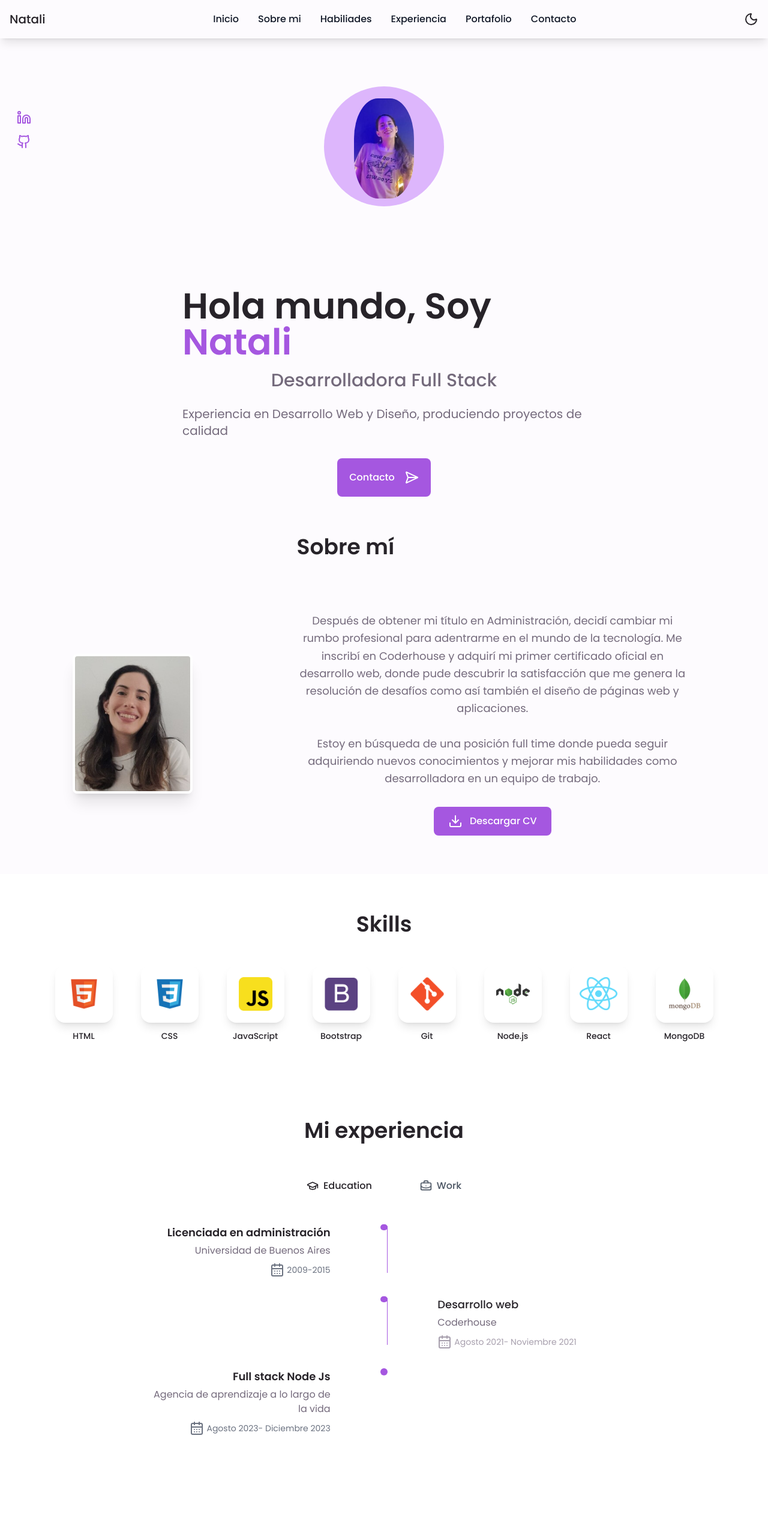
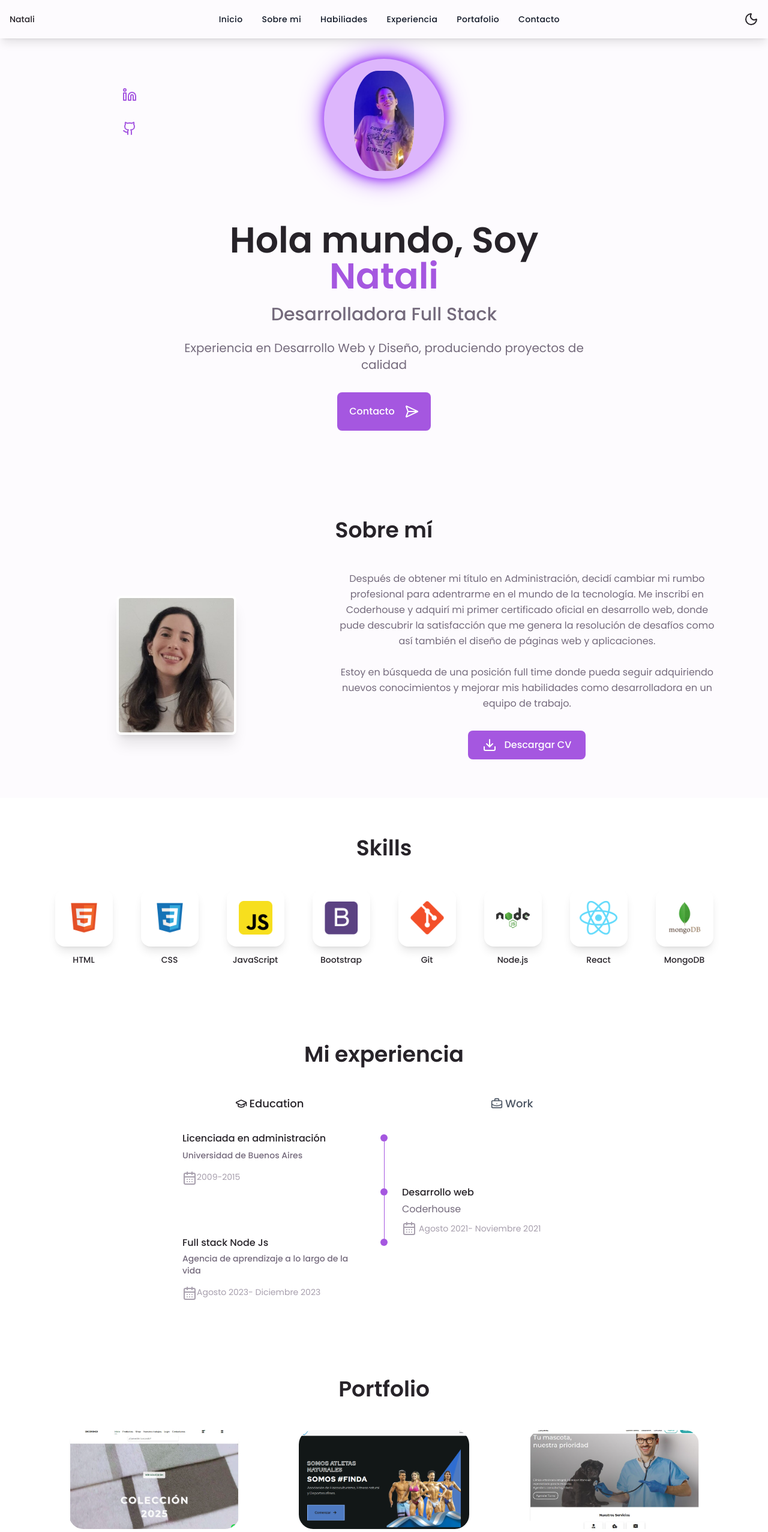
Before and after one commit to natalischwartz/Portfolio-Natali-Schwartz, a React (Vite) app: page / in a window 1280 px wide. Shown: the top 2554 px of the page at 60% size. Built offline with nearby package versions, Linux system fonts and the light colour scheme.

Commit message:
add media queries

```diff
--- a/src/components/About.jsx
+++ b/src/components/About.jsx
@@ -3,10 +3,10 @@ import { Download } from 'lucide-react';
 
 const About = () => {
   return (
-    <section id="about" className="about section py-16 bg-body-color dark:bg-dark-body-color">
-      <div className="container flex flex-col justify-center items-center gap-8 max-w-6xl">
+    <section id="about" className="about section py-16 bg-body-color dark:bg-dark-container-color">
+      <div className="container mx-auto px-4 max-w-6xl">
         <div className="text-center mb-12">
-          <h2 className="text-2xl font-semibold md:text-4xl text-title-color dark:text-dark-title-color mb-2">Sobre mí</h2>
+          <h2 className="text-2xl font-semibold md:text-4xl text-title-color dark:text-dark-title-color mb-12">Sobre mí</h2>
           {/* <div className="w-20 h-1 bg-blue-500 mx-auto"></div> */}
         </div>
 
@@ -25,7 +25,7 @@ const About = () => {
 
           {/* Contenido */}
           <div className="lg:w-3/5">
-            <p className="text-lg text-text-color mb-8 leading-relaxed text-center dark:text-dark-text-color">
+            <p className="text-base text-text-color mb-8 leading-relaxed text-center dark:text-dark-text-color">
               Después de obtener mi título en Administración, decidí cambiar mi rumbo profesional para
               adentrarme en el mundo de la tecnología. Me inscribí en Coderhouse y adquirí mi primer
               certificado oficial en desarrollo web, donde pude descubrir la satisfacción que me genera
--- a/src/components/Experience.jsx
+++ b/src/components/Experience.jsx
@@ -55,39 +55,39 @@ const Experience = () => {
   const activeData = activeTab === 'education' ? educationData : workData;
 
   return (
-    <section id="experience" className="qualification section py-16 dark:bg-dark-body-color">
+    <section id="experience" className="qualification py-16 section dark:bg-dark-container-color">
       <div className="container mx-auto px-4 max-w-6xl">
         {/* Título */}
-        <div className="text-center mb-12">
-          <h2 className="section__title text-2xl font-semibold  md:text-4xl  text-title-color dark:text-dark-title-color mb-2">
+        <div className="text-center">
+          <h2 className="section__title mb-12 text-2xl font-semibold  md:text-4xl  text-title-color dark:text-dark-title-color">
             Mi experiencia
           </h2>
           <span className="section__subtitle"></span>
         </div>
 
         {/* Tabs */}
-        <div className="qualification__tabs flex justify-center gap-8 mb-10">
+        <div className="qualification__tabs flex justify-evenly mb-8">
           <button
             onClick={() => setActiveTab('education')}
-            className={`flex items-center gap-2 px-6 py-3 rounded-lg transition-all duration-300 ${
+            className={`inline-flex text-lg items-center font-medium cursor-pointer rounded-lg transition-all duration-300 ${
               activeTab === 'education'
                 ? 'text-title-color hover:text-first-color'
                 : 'text-gray-600 hover:text-first-color-lighter'
             }`}
           >
-            <GraduationCap size={20} className='dark:text-dark-text-color'/>
+            <GraduationCap size={20} className='dark:text-dark-text-color mr-1'/>
             <span className="font-medium dark:text-dark-text-color">Education</span>
           </button>
 
           <button
             onClick={() => setActiveTab('work')}
-            className={`flex items-center gap-2 px-6 py-3 rounded-lg transition-all duration-300 ${
+            className={`inline-flex text-lg items-center font-medium cursor-pointer  rounded-lg transition-all duration-300 ${
               activeTab === 'work'
                 ? 'text-title-color hover:text-first-color'
                 : 'text-gray-600 hover:text-first-color-lighter'
             }`}
           >
-            <BriefcaseBusiness size={20} className='dark:text-dark-text-color'/>
+            <BriefcaseBusiness size={20} className='dark:text-dark-text-color mr-1'/>
             <span className="font-medium dark:text-dark-text-color">Work</span>
           </button>
         </div>
@@ -96,28 +96,28 @@ const Experience = () => {
         <div className="qualification__sections">
           {/* Education Timeline */}
           {activeTab === 'education' && (
-            <div className="qualification__content">
-              <div className="max-w-3xl mx-auto">
+            <div className="qualification__content block">
+              <div className="">
                 {educationData.map((item, index) => (
-                  <div key={item.id} className="qualification__data grid grid-cols-12 gap-4 mb-8">
+                  <div key={item.id} className="qualification__data">
                     {/* Left side content (odd items) */}
                     {index % 2 === 0 && (
                       <>
-                        <div className="col-span-5 text-right pr-4">
-                          <h3 className="qualification__title text-lg font-semibold text-title-color mb-1 dark:text-dark-text-color">
+                        <div className="">
+                          <h3 className="qualification__title text-base font-medium text-title-color mb-1 dark:text-dark-text-color">
                             {item.title}
                           </h3>
-                          <span className="qualification__subtitle text-text-color block mb-2 dark:text-dark-text-color">
+                          <span className="qualification__subtitle text-sm font-medium inline-block mb-4 text-text-color dark:text-dark-text-color">
                             {item.subtitle}
                           </span>
-                          <div className="qualification__calendar text-gray-500 text-sm flex items-center justify-end gap-1 dark:text-dark-text-color">
+                          <div className="qualification__calendar text-text-color-light text-sm flex  dark:text-dark-text-color">
                             <CalendarDays/>
                             {item.period}
                           </div>
                         </div>
 
                         {/* Timeline line and dot */}
-                        <div className="col-span-2 relative flex flex-col items-center">
+                        <div className="">
                           <span className="qualification__rounder inline-block w-3 h-3 bg-first-color rounded-full"></span>
                           {index !== educationData.length - 1 && (
                             <span className="qualification__line block w-[1px] h-full bg-first-color translate-x-[6px] translate-y-[-7px]"></span>
@@ -125,7 +125,7 @@ const Experience = () => {
                         </div>
 
                         {/* Empty div for right side */}
-                        <div className="col-span-5"></div>
+                        <div></div>
                       </>
                     )}
 
@@ -133,18 +133,18 @@ const Experience = () => {
                     {index % 2 === 1 && (
                       <>
                         {/* Empty div for left side */}
-                        <div className="col-span-5"></div>
+                        <div></div>
 
                         {/* Timeline line and dot */}
-                        <div className="col-span-2 relative flex flex-col items-center">
+                        <div className="">
                           <span className="qualification__rounder qualification__rounder inline-block w-3 h-3 bg-first-color rounded-full"></span>
                           {index !== educationData.length - 1 && (
                             <span className="qualification__line block w-[1px] h-full bg-first-color translate-x-[6px] translate-y-[-7px]"></span>
                           )}
                         </div>
 
-                        <div className="col-span-5 pl-4">
-                          <h3 className="qualification__title text-lg font-medium text-title-color mb-1 dark:text-dark-text-color">
+                        <div className="">
+                          <h3 className="qualification__title text-base font-medium text-title-color mb-1 dark:text-dark-text-color">
                             {item.title}
                           </h3>
                           <span className="qualification__subtitle inline-block text-text-color mb-2 dark:text-dark-text-color">
@@ -165,15 +165,15 @@ const Experience = () => {
 
           {/* Work Timeline */}
           {activeTab === 'work' && (
-            <div className="qualification__content">
-              <div className="max-w-3xl mx-auto">
+            <div className="qualification__content block">
+              <div className="">
                 {workData.map((item, index) => (
-                  <div key={item.id} className="qualification__data grid grid-cols-12 gap-4 mb-8">
+                  <div key={item.id} className="qualification__data">
                     {/* Left side content (odd items) */}
                     {index % 2 === 0 && (
                       <>
-                        <div className="col-span-5 text-right pr-4">
-                          <h3 className="qualification__title text-lg font-medium text-title-color mb-1 dark:text-dark-text-color">
+                        <div className="">
+                          <h3 className="qualification__title text-base font-medium text-title-color mb-1 dark:text-dark-text-color">
                             {item.title}
                           </h3>
                           <span className="qualification__subtitle inline-block text-text-color mb-2 dark:text-dark-text-color">
@@ -186,7 +186,7 @@ const Experience = () => {
                         </div>
 
                         {/* Timeline line and dot */}
-                        <div className="col-span-2 relative flex flex-col items-center">
+                        <div className="">
                           <span className="qualification__rounder inline-block w-3 h-3 bg-first-color rounded-full"></span>
                           {index !== workData.length - 1 && (
                             <span className="qualification__line block w-[1px] h-full bg-first-color translate-x-[6px] translate-y-[-7px]"></span>
@@ -194,7 +194,7 @@ const Experience = () => {
                         </div>
 
                         {/* Empty div for right side */}
-                        <div className="col-span-5"></div>
+                        <div></div>
                       </>
                     )}
 
@@ -202,18 +202,18 @@ const Experience = () => {
                     {index % 2 === 1 && (
                       <>
                         {/* Empty div for left side */}
-                        <div className="col-span-5"></div>
-
+                        {/* <div className="col-span-5"></div>
+                         */}
                         {/* Timeline line and dot */}
-                        <div className="col-span-2 relative flex flex-col items-center">
+                        <div className="">
                           <span className="qualification__rounder inline-block w-3 h-3 bg-first-color rounded-full"></span>
                           {index !== workData.length - 1 && (
                             <span className="qualification__line block w-[1px] h-full bg-first-color translate-x-[6px] translate-y-[-7px]"></span>
                           )}
                         </div>
 
-                        <div className="col-span-5 pl-4">
-                          <h3 className="qualification__title text-lg font-medium text-title-color mb-1 dark:text-dark-text-color">
+                        <div className="">
+                          <h3 className="qualification__title text-base font-medium text-title-color mb-1 dark:text-dark-text-color">
                             {item.title}
                           </h3>
                           <span className="qualification__subtitle inline-block text-text-color mb-2 dark:text-dark-text-color">
--- a/src/components/Header.jsx
+++ b/src/components/Header.jsx
@@ -42,11 +42,11 @@ const Header = () =>{
 
 
     return (
-        <header className="fixed bottom-0 sm:top-0 left-0 w-full z-50 bg-body-color dark:bg-dark-container-color shadow-lg md:top-0
+        <header className="fixed bottom-0 sm:top-0 left-0 w-full z-50 bg-body-color dark:bg-dark-body-color shadow-lg md:top-0
         md:bottom-auto">
             <nav className="mx-auto px-4 h-12 md:h-16  flex justify-between items-center">
                 {/* Logo */}
-                <a href="#" className="text-xl font-medium text-title-color dark:text-dark-title-color
+                <a href="#" className="text-sm font-medium text-title-color dark:text-dark-title-color
                 hover:text-first-color transition-colors dark:hover:text-first-color-lighter">
                     Natali
                 </a>
@@ -58,7 +58,7 @@ const Header = () =>{
                         return(
                             <a key={index} href={navLink.href}
                             onClick={() =>{ setIsMenuOpen(false)}}
-                            className="items-center p-4 rounded-lg hover:bg-first-color-lighter dark:hover:bg-gray-700 transition-colors group">
+                            className="text-sm tracking-wide  items-center p-4 rounded-lg hover:bg-first-color-lighter dark:hover:bg-gray-700 transition-colors group">
                                 {/* <Icon className="w-8 h-8 text-purple-600 dark:text-purple-400 group-hover:scale-110 transition-transform"/> */}
                                 <span className="font-medium text-gray-900 dark:text-dark-title-color">
                                     {navLink.text}
@@ -72,7 +72,7 @@ const Header = () =>{
                     {/* Boton tema */}
                     <button onClick={toggleTheme}
                     className="text-title-color dark:text-first-color hover:text-first-color
-                    dark:hover:text-first-color-lighter text-xl"
+                    dark:hover:text-first-color-lighter text-base"
                     aria-label="Cambiar tema"
                     >
                     {darkMode ? <Sun size={24}/> : <Moon size={24}/>}
@@ -81,7 +81,7 @@ const Header = () =>{
                     {/* Boton menu movil */}
                     <button
                     onClick={()=> setIsMenuOpen(!isMenuOpen)}
-                    className="sm:hidden text-title-color dark:text-dark-title-color text-xl"
+                    className="sm:hidden text-title-color dark:text-dark-title-color text-base"
                     aria-label="Abrir mnenú">
                         <LayoutGrid/>
                     </button>
@@ -108,7 +108,7 @@ const Header = () =>{
                             onClick={() =>{ setIsMenuOpen(false)}}
                             className="flex flex-col items-center p-4 rounded-lg hover:bg-gray-100 dark:hover:bg-gray-700 transition-colors group">
                                 <Icon className=" text-title-color dark:text-purple-400 group-hover:scale-110 transition-transform"/>
-                                <span className="text-sm font-medium text-gray-900 dark:text-white">
+                                <span className="text-base font-medium text-gray-900 dark:text-white">
                                     {navLink.text}
                                 </span>
                             </a>
--- a/src/components/Hero.jsx
+++ b/src/components/Hero.jsx
@@ -10,11 +10,11 @@ import {
 
 const Hero = () => {
     return(
-        <section id="hero"className="section min-h-screen flex items-center md:pt-20 z-10  bg-body-color dark:bg-dark-body-color">
-            <div className="container mt-16 px-4">
+        <section id="hero"className="section min-h-screen flex items-center py-16 z-10  bg-body-color dark:bg-dark-container-color">
+            <div className="container mx-auto  max-w-4xl">
                 <div className="relative">
                     {/* Social Icons - Left Side */}
-                    <div className="absolute left-3 top-10 flex flex-col gap-4 z-10">
+                    <div className="absolute left-3 top-16 flex flex-col gap-8">
                         <a href="https://www.linkedin.com/in/natali-schwartz"
                         target="_blank"
                         rel="noopener noreferer"
@@ -33,11 +33,11 @@ const Hero = () => {
                     </div>
                 </div>
                 {/* Main Content */}
-                <div className="flex flex-col items-center justify-center gap-8 lg:gap-24">
+                <div className="flex flex-col items-center justify-center gap-8 ">
                     {/* Image Blob */}
 
-                    <div className="home__image flex justify-center items-center">
-                        <div className="blob relative mb-10 shadow-[0_0_10px_hsl(274, 69%, 61%)] rounded-[50%] bg-first-color-lighter w-[200px] h-[200px]">
+                    <div className="home__image flex justify-center items-center mt-4">
+                        <div className="blob relative mb-10 estilo-neon rounded-[50%] bg-first-color-lighter w-[200px] h-[200px]">
                             <img src="/img/perfil.jpeg" alt="Foto Natali"
                                 className="relative w-[100px] rounded-[40%] mx-auto top-5" />
                         </div>
@@ -49,9 +49,9 @@ const Hero = () => {
                     </div> */}
                     {/* Text Content */}
                     <div className=" flex flex-col items-center justify-center text-center lg:text-left max-w-2xl">
-                        <h1 className="text-4xl md:text-5xl lg:text-6xl font-semibold text-title-color dark:text-dark-title-color mb-4">Hola mundo, Soy <span className="text-first-color dark:text-dark-text-color">Natali</span></h1>
+                        <h1 className="text-4xl md:text-5xl lg:text-6xl font-semibold text-title-color dark:text-dark-title-color mb-4 text-center">Hola mundo, Soy <span className="text-first-color dark:text-first-color-second">Natali</span></h1>
                         <h3 className="text-xl md:text-2xl lg:text-3xl font-medium text-text-color dark:text-gray-300 mb-6">Desarrolladora Full Stack</h3>
-                        <p className="text-lg md:text-xl text-text-color dark:text-gray-400 mb-8 px-4 lg:px-0">Experiencia en Desarrollo Web y Diseño, produciendo proyectos de calidad</p>
+                        <p className="text-lg md:text-xl text-text-color dark:text-gray-400 mb-8 px-4 lg:px-0 text-center">Experiencia en Desarrollo Web y Diseño, produciendo proyectos de calidad</p>
                         <a href="#contact"
                         className="inline-flex justify-center gap-2 bg-first-color hover:bg-first-color-alt dark:hover:bg-purple-600 text-container-color font-medium p-5 rounded-lg transition-all duration-300 hover:scale-105 hover:shadow-lg hover:shadow-purple-500/30">
                             Contacto
--- a/src/components/Projects.jsx
+++ b/src/components/Projects.jsx
@@ -35,7 +35,7 @@ const Portfolio = () => {
   ];
 
   return (
-    <section id="portfolio" className="portfolio section py-16 dark:bg-dark-body-color">
+    <section id="portfolio" className="portfolio section py-16 dark:bg-dark-container-color">
       <div className="container mx-auto px-4 max-w-6xl">
         {/* Título */}
         <div className="text-center mb-12">
@@ -88,10 +88,10 @@ const Portfolio = () => {
                     />
                   </div>
                   <div className="portfolio__data flex flex-col items-center gap-4">
-                    <h3 className="portfolio__title text-xl font-bold text-title-color dark:text-dark-title-color mb-3">
+                    <h3 className="portfolio__title text-lg px-4 mt-4 font-bold text-title-color dark:text-dark-title-color mb-3">
                       {project.title}
                     </h3>
-                    <p className="portfolio__description text-text-color dark:text-dark-title-color text-center">
+                    <p className="portfolio__description text-sm text-text-color dark:text-dark-title-color text-center">
                       {project.description}
                     </p>
                     <a
--- a/src/components/Skills.jsx
+++ b/src/components/Skills.jsx
@@ -13,11 +13,11 @@ const Skills = () => {
   ];
 
   return (
-    <section id="skills" className="skills section py-16 dark:bg-dark-body-color">
+    <section id="skills" className="skills section py-16 dark:bg-dark-container-color">
       <div className="container mx-auto px-4 max-w-6xl">
         {/* Título */}
         <div className="text-center mb-12">
-          <h2 className="section__title text-2xl font-semibold md:text-4xl text-title-color dark:text-dark-title-color mb-2">
+          <h2 className="section__title text-2xl font-semibold md:text-4xl text-title-color dark:text-dark-title-color mb-12">
             Skills
           </h2>
           {/* <span className="section__subtitle"></span> */}
--- a/src/index.css
+++ b/src/index.css
@@ -15,3 +15,39 @@
     @apply font-poppins;
   }
 }
+
+.estilo-neon{
+  box-shadow:
+  0 0 10px #a855f7,
+  0 0 20px #a855f7,
+  0 0 40px #a855f7;
+}
+
+.qualification__data{
+  display:grid;
+  grid-template-columns: 1fr max-content 1fr;
+  column-gap:1.5rem;
+}
+
+.qualification__sections{
+  display: grid;
+  grid-template-columns: 0.6fr;
+  justify-content: center;
+}
+/*==================== MEDIA QUERIES ====================*/
+
+@media screen and (max-width:422px){
+
+.qualification__data {
+    gap: 0.2rem;
+  }
+
+}
+
+@media screen and (min-width:568px){
+  .qualification__sections {
+    display: grid;
+    grid-template-columns: 0.6fr;
+    justify-content: center;
+  }
+}
```
Also changed, not shown: src/components/Contact.jsx (+8 -8 lines), src/components/Footer.jsx (+5 -5 lines).
